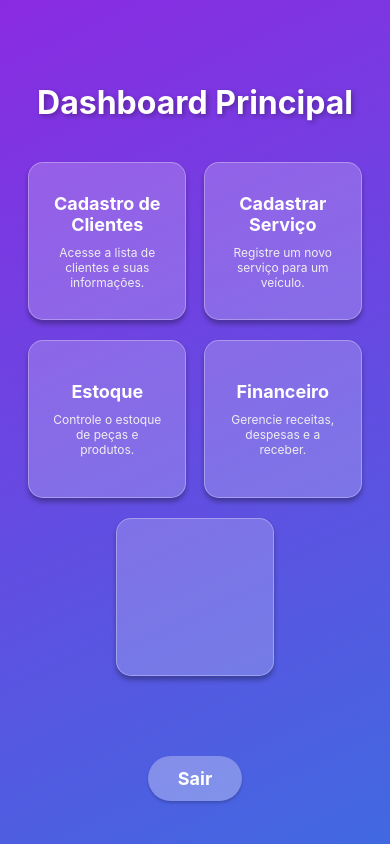
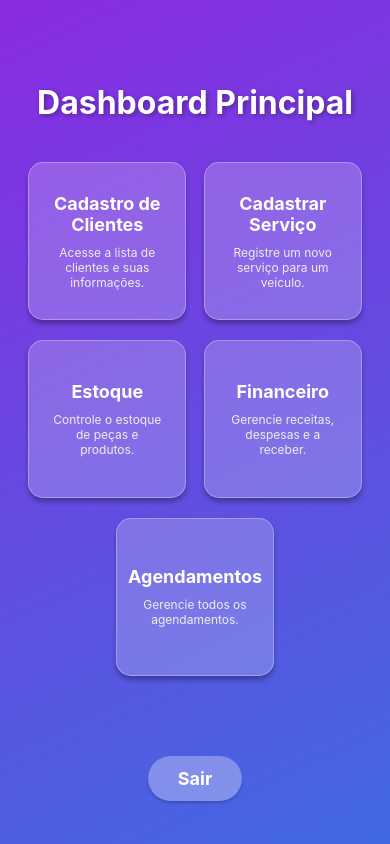
Before and after one commit to Tithania/MecanicoAPP, a React Native app: screen /Dashboard in a window 390 px wide. Built offline with nearby package versions, Linux system fonts and the light colour scheme.

Commit message:
ajuste do card agendamentos

```diff
--- a/src/screens/Dashboard.tsx
+++ b/src/screens/Dashboard.tsx
@@ -74,7 +74,10 @@ export default function DashboardScreen() {
           <TouchableOpacity
             style={styles.card}
             onPress={() => navigation.navigate('Agendamentos')}
-          ></TouchableOpacity>
+          >
+            <Text style={styles.cardTitle}>Agendamentos</Text>
+            <Text style={styles.cardDescription}>Gerencie todos os agendamentos.</Text>
+          </TouchableOpacity>
 
 
         </View>
```
